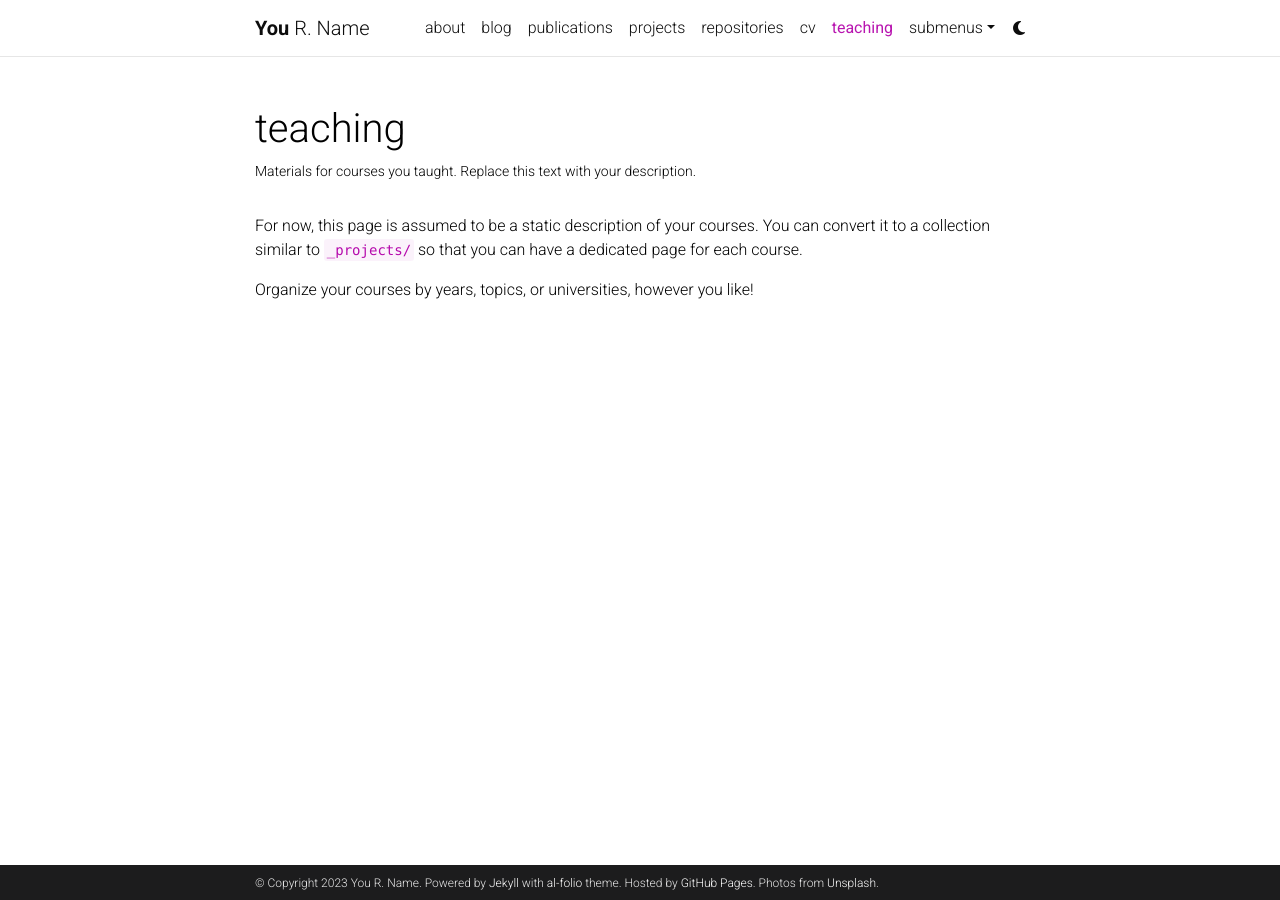
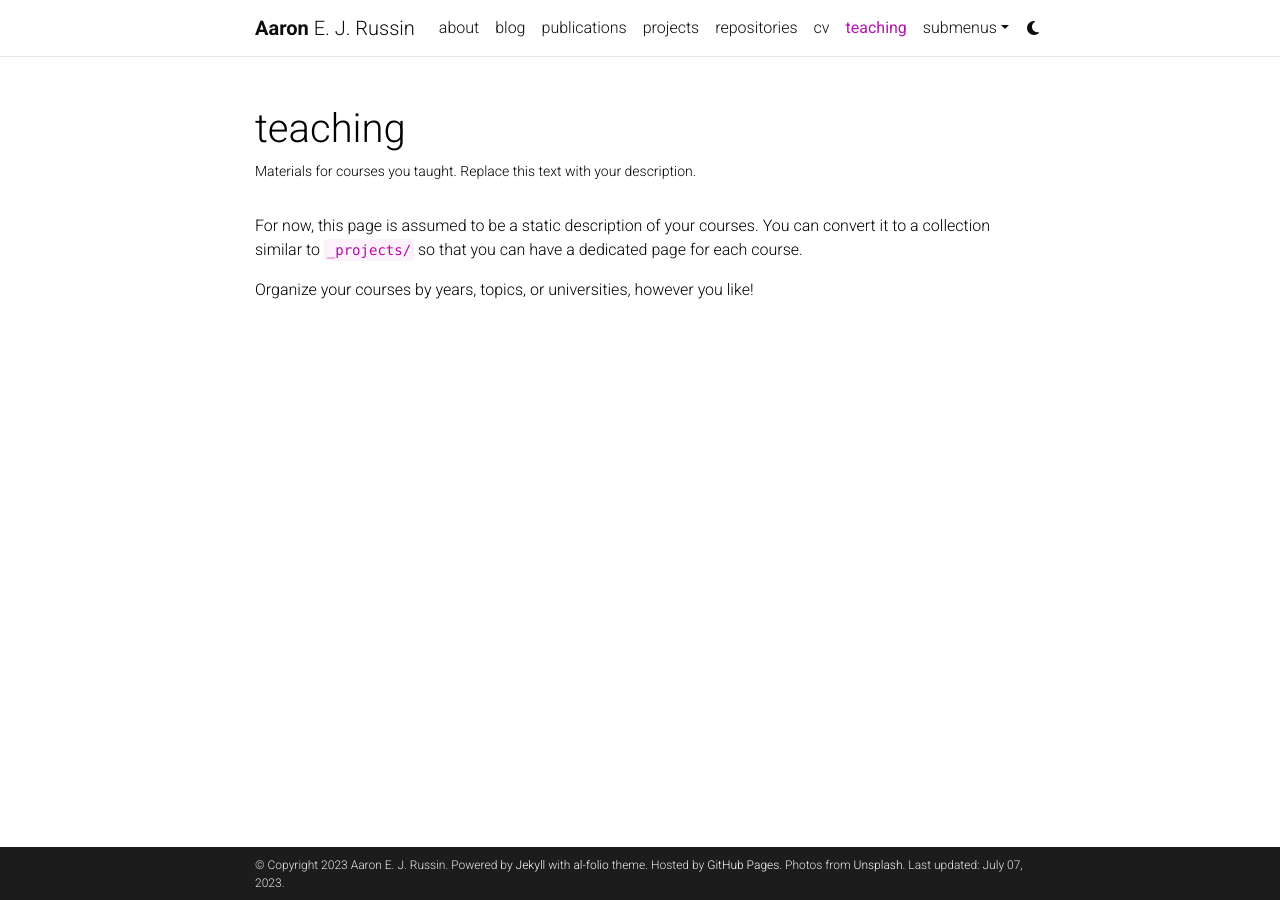
Before and after one commit to aejrussin/aejrussin, a Jekyll site: the page built from _pages/teaching.md, in a window 1280 px wide. Built offline with Jekyll 4.4.1, drawn with Linux system fonts in a browser that asks for light colours; comment, search, counter and statistics services are not loaded; a style sheet for code colours, icons or effects is not loaded.

Commit message:
Update _config.yml

```diff
--- a/_config.yml
+++ b/_config.yml
@@ -3,24 +3,24 @@
 # -----------------------------------------------------------------------------
 
 title: blank # the website title (if blank, full name will be used instead)
-first_name: You
-middle_name: R.
-last_name: Name
-email: you@example.com
+first_name: Aaron
+middle_name: E. J.
+last_name: Russin
+email: aejrussin@gmail.com
 description: > # the ">" symbol means to ignore newlines until "footer_text:"
   A simple, whitespace theme for academics. Based on [*folio](https://github.com/bogoli/-folio) design.
 footer_text: >
   Powered by <a href="https://jekyllrb.com/" target="_blank">Jekyll</a> with <a href="https://github.com/alshedivat/al-folio">al-folio</a> theme.
   Hosted by <a href="https://pages.github.com/" target="_blank">GitHub Pages</a>.
   Photos from <a href="https://unsplash.com" target="_blank">Unsplash</a>.
-keywords: jekyll, jekyll-theme, academic-website, portfolio-website  # add your own keywords or leave empty
+keywords: # add your own keywords or leave empty
 
 lang: en # the language of your site (for example: en, fr, cn, ru, etc.)
 icon: ⚛️  # the emoji used as the favicon (alternatively, provide image name in /assets/img/)
 
-url: https://alshedivat.github.io # the base hostname & protocol for your site
-baseurl: /al-folio # the subpath of your site, e.g. /blog/
-last_updated: false # set to true if you want to display last updated in the footer
+url: https://aejrussin.github.io # the base hostname & protocol for your site
+baseurl: /aejrussin # the subpath of your site, e.g. /blog/
+last_updated: true # set to true if you want to display last updated in the footer
 impressum_path:  # set to path to include impressum link in the footer, use the same path as permalink in a page, helps to conform with EU GDPR
 
 # -----------------------------------------------------------------------------
```
